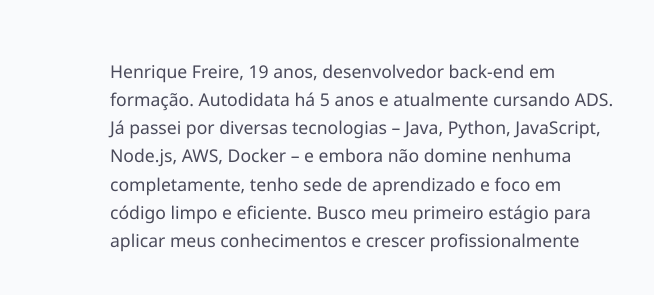
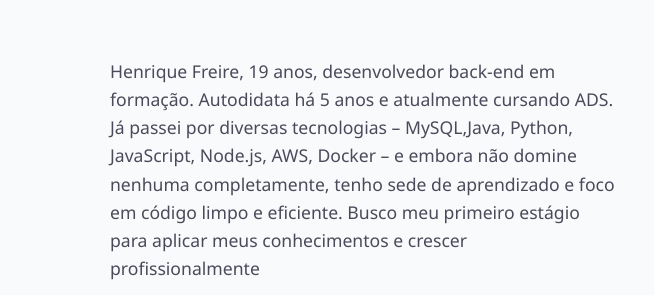
Before and after one commit to LooMuun/portfolio, a plain HTML site: page index.html in a window 1280 px wide. Shown: the part 986-1281 px from the top of the page, 0-654 px from the left. Drawn offline with Linux system fonts and the light colour scheme.

Commit message:
Arquivo do curriculo atualizado e descrição tbm

```diff
--- a/index.html
+++ b/index.html
@@ -33,7 +33,7 @@
                 <h2>Sobre mim</h2>
                 <div class="sobre-grid">
                     <div class="sobre-texto">
-                        <p>Henrique Freire, 19 anos, desenvolvedor back-end em formação. Autodidata há 5 anos e atualmente cursando ADS. Já passei por diversas tecnologias – Java, Python, JavaScript, Node.js, AWS, Docker – e embora não domine nenhuma completamente, tenho sede de aprendizado e foco em código limpo e eficiente. Busco meu primeiro estágio para aplicar meus conhecimentos e crescer profissionalmente</p>
+                        <p>Henrique Freire, 19 anos, desenvolvedor back-end em formação. Autodidata há 5 anos e atualmente cursando ADS. Já passei por diversas tecnologias – MySQL,Java, Python, JavaScript, Node.js, AWS, Docker – e embora não domine nenhuma completamente, tenho sede de aprendizado e foco em código limpo e eficiente. Busco meu primeiro estágio para aplicar meus conhecimentos e crescer profissionalmente</p>
                     </div>
                     <div class="sobre-skills">
                         <h3>Algumas tecnologias</h3>
@@ -44,7 +44,6 @@
                             <li style="--skill-color: #007396; --skill-glow: #00739680;"><img src="./imgs/java.png" alt="">Java</li>
                             <li style="--skill-color: #3776ab; --skill-glow: #3776ab80;"><img src="./imgs/python.png" alt="">Python</li>
                             <li style="--skill-color: #4479a1; --skill-glow: #4479a180;"><img src="./imgs/mySQL.png" alt="">MySQL</li>
-
                             <!-- Front-end & Design -->
                             <li style="--skill-color: #e44d26; --skill-glow: #e44d2680;"><img src="./imgs/html.png" alt="">HTML</li>
                             <li style="--skill-color: #2926e4; --skill-glow: #3230b1;"><img src="./imgs/css.png" alt="">CSS</li>
```
Also changed, not shown: 1 other file.
